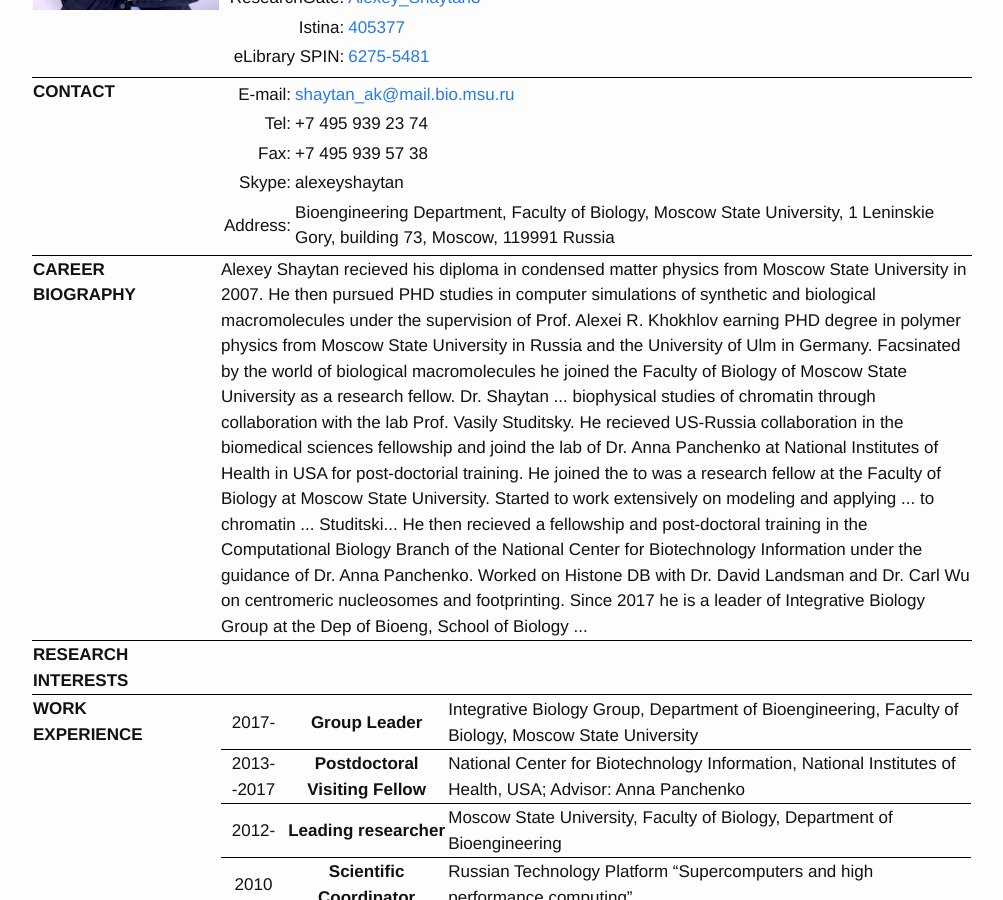
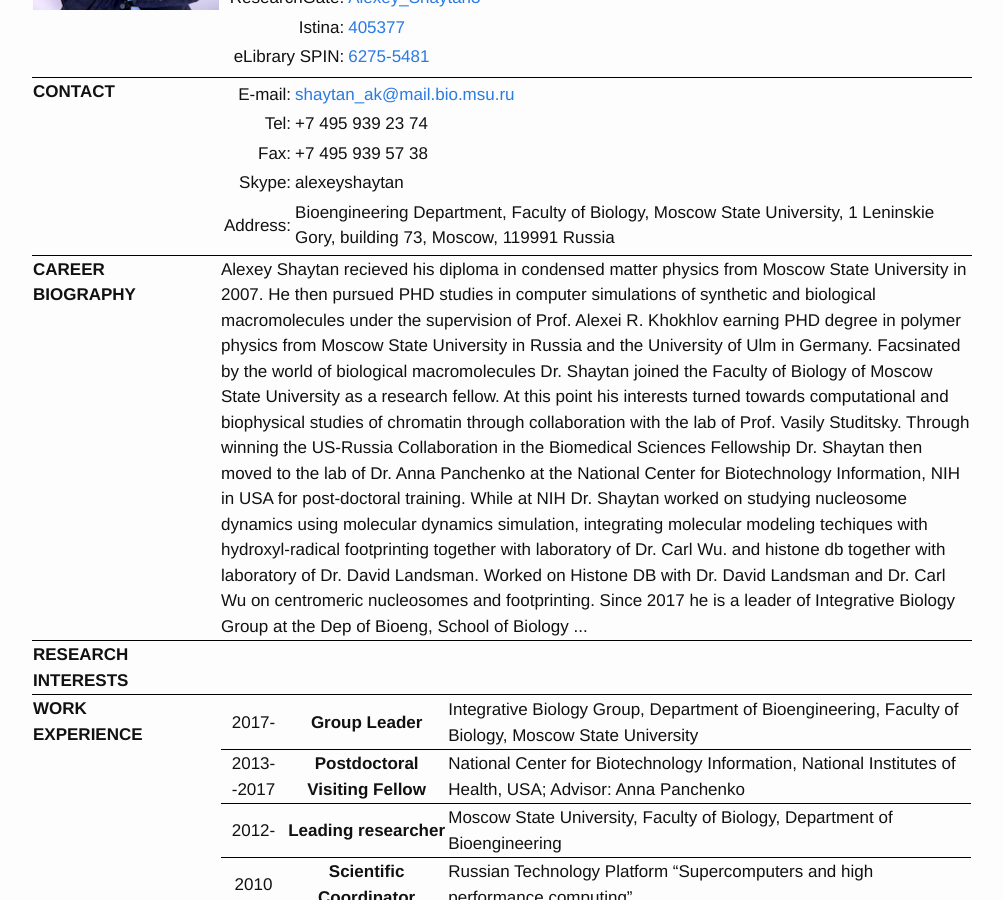
Before and after one commit to v-adlerberg/intbio.github.io, a Jekyll site: the page built from cv/aksh.md, in a window 1280 px wide and 900 px high, scrolled down 504 px. Shown: the whole window, without its empty margins (138-1141 px from the left). Built offline with Jekyll 4.4.1, drawn with Linux system fonts in a browser that asks for light colours; comment, search, counter and statistics services are not loaded.

Commit message:
Update aksh.md

```diff
--- a/cv/aksh.md
+++ b/cv/aksh.md
@@ -70,7 +70,7 @@ permalink: /alexey_shaytan
 	<tr class="rowu">
 		<td valign="top"><b>CAREER<br>BIOGRAPHY</b></td>
 		<td>
-Alexey Shaytan recieved his diploma in condensed matter physics from Moscow State University in 2007. He then pursued PHD studies in computer simulations of synthetic and biological macromolecules under the supervision of Prof. Alexei R. Khokhlov earning PHD degree in polymer physics from Moscow State University in Russia and the University of Ulm in Germany. Facsinated by the world of biological macromolecules he joined the Faculty of Biology of Moscow State University as a research fellow. Dr. Shaytan ... biophysical studies of chromatin through collaboration with the lab Prof. Vasily Studitsky. He recieved US-Russia collaboration in the biomedical sciences fellowship and joind the lab of Dr. Anna Panchenko at National Institutes of Health in USA for post-doctorial training.  He joined the  to was a research fellow at the Faculty of Biology at Moscow State University. Started to work extensively on modeling and applying ... to chromatin ... Studitski... He then recieved a fellowship and post-doctoral training in the Computational Biology Branch of the National Center for Biotechnology Information under the guidance of Dr. Anna Panchenko.
+Alexey Shaytan recieved his diploma in condensed matter physics from Moscow State University in 2007. He then pursued PHD studies in computer simulations of synthetic and biological macromolecules under the supervision of Prof. Alexei R. Khokhlov earning PHD degree in polymer physics from Moscow State University in Russia and the University of Ulm in Germany. Facsinated by the world of biological macromolecules Dr. Shaytan joined the Faculty of Biology of Moscow State University as a research fellow. At this point his interests turned towards computational and biophysical studies of chromatin through collaboration with the lab of Prof. Vasily Studitsky. Through winning the US-Russia Collaboration in the Biomedical Sciences Fellowship Dr. Shaytan then moved to the lab of Dr. Anna Panchenko at the National Center for Biotechnology Information, NIH in USA for post-doctoral training. While at NIH Dr. Shaytan worked on studying nucleosome dynamics using molecular dynamics simulation, integrating molecular modeling techiques with hydroxyl-radical footprinting together with laboratory of Dr. Carl Wu. and histone db together with laboratory of Dr. David Landsman.
 Worked on Histone DB with Dr. David Landsman and Dr. Carl Wu on centromeric nucleosomes and footprinting.
 Since 2017 he is a leader of Integrative Biology Group at the Dep of Bioeng, School of Biology ...
 		</td>
```
